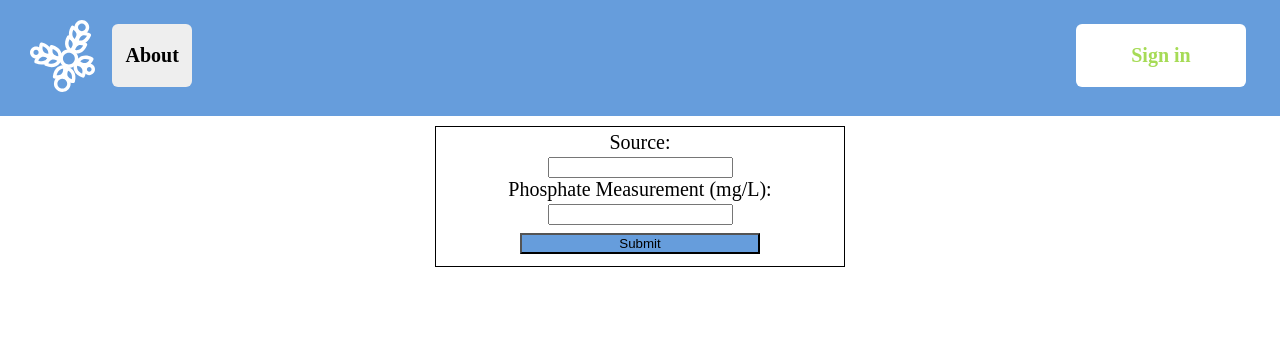
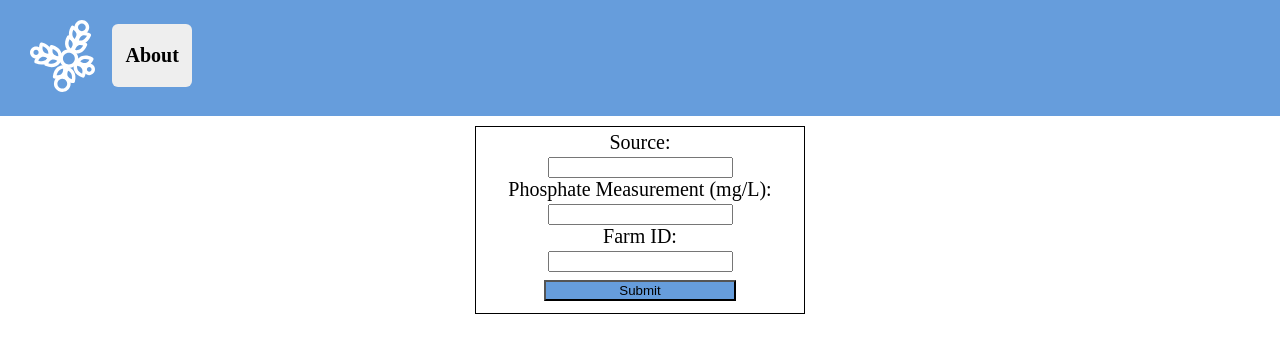
Before and after one commit to zek224/pest-control, a FastAPI app: page /dataEntry in a window 1280 px wide. Shown: the top 353 px of the page. Run offline with FastAPI, Linux system fonts and the light colour scheme.

Commit message:
Removed Login/Signup and made data entry

```diff
--- a/project/static/dataEntry.css
+++ b/project/static/dataEntry.css
@@ -1,7 +1,7 @@
 .form-signin {
   display:block;
   margin: 10px auto;
-  width: 400px;
+  width: 320px;
   border: 1px solid black;
   text-align: center;
   font-size: 20px;
--- a/project/static/header.css
+++ b/project/static/header.css
@@ -28,9 +28,3 @@ header {
   background: #EEE;
   color: #000;
 }
-#sign-in {
-  float:right;
-  width: 150px;
-  background: #FFF;
-  color: #A6DB56;
-}
--- a/project/static/scripts/header.js
+++ b/project/static/scripts/header.js
@@ -6,7 +6,6 @@ template.innerHTML =
     <nav>
       <a href="/"id="header-logo"><img src="../static/images/vector.svg"></a>
       <a class="header-link" id="about" href="about">About</a>
-      <a class="header-link" id="sign-in" href="signin">Sign in</a>
     </nav>
   </header>
 `
--- a/project/templates/dataEntry.html
+++ b/project/templates/dataEntry.html
@@ -14,7 +14,9 @@
         <label for="source">Source:</label><br>
         <input type="text" id="source" name="source"><br>
         <label for="measurement">Phosphate Measurement (mg/L):</label><br>
-        <input type="text" id="measurement" name="measurement">
+        <input type="text" id="measurement" name="measurement"><br>
+        <label for="farm">Farm ID:</label><br>
+        <input type="text" id="farm" name="farm"><br>
         <input type="button" id="submit" value="Submit" onclick="sendEntry()">
       </form>
     </div>
@@ -23,11 +25,13 @@
     function sendEntry() {
       var source_id = document.getElementById('source').value;
       var measurement = document.getElementById('measurement').value;
+      var farm_id = document.getElementById('farm').value;
       let date = new Date().toJSON().slice(0, 10);
+      alert(farm_id);
       console.log('data entry method invoked');
       fetch('/sendEntry', {
         method: 'POST',
-        body: JSON.stringify({source_id: source_id, measurement: measurement, date: date}),
+        body: JSON.stringify({farm_id: farm_id, source_id: source_id, measurement: measurement, date: date}),
         headers: {
           'Content-Type': 'application/json'
         }
--- a/project/templates/home.html
+++ b/project/templates/home.html
@@ -11,6 +11,7 @@
     <script src='../static/scripts/header.js'></script>
     <img id="home-logo"src="../static/images/SoilSense_both_color.svg">
     <p id="home-text">Your newest tool for sustainable farming practices.</p>
-    <a class="header-link" id="home-signin" href="signin">Get Started</a>
+    <a class="header-link" id="home-entry" href="dataEntry">Enter New Data</a>
+    <a class="header-link" id="home-visualizations" href="visualizations">Visualize Data</a>
   </body>
 </html>
```
Also changed, not shown: project/static/home.css (+15 -1 lines).
